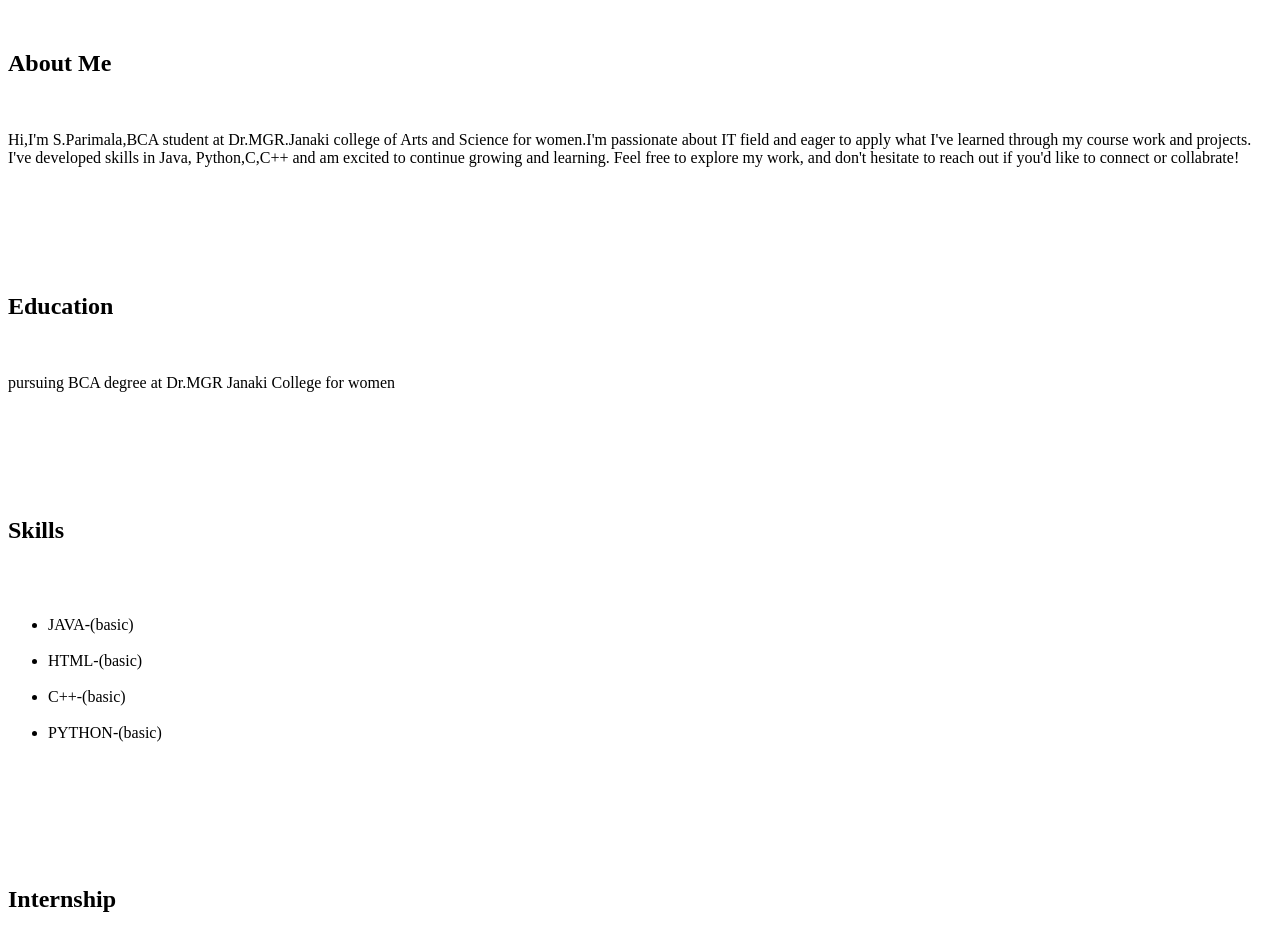
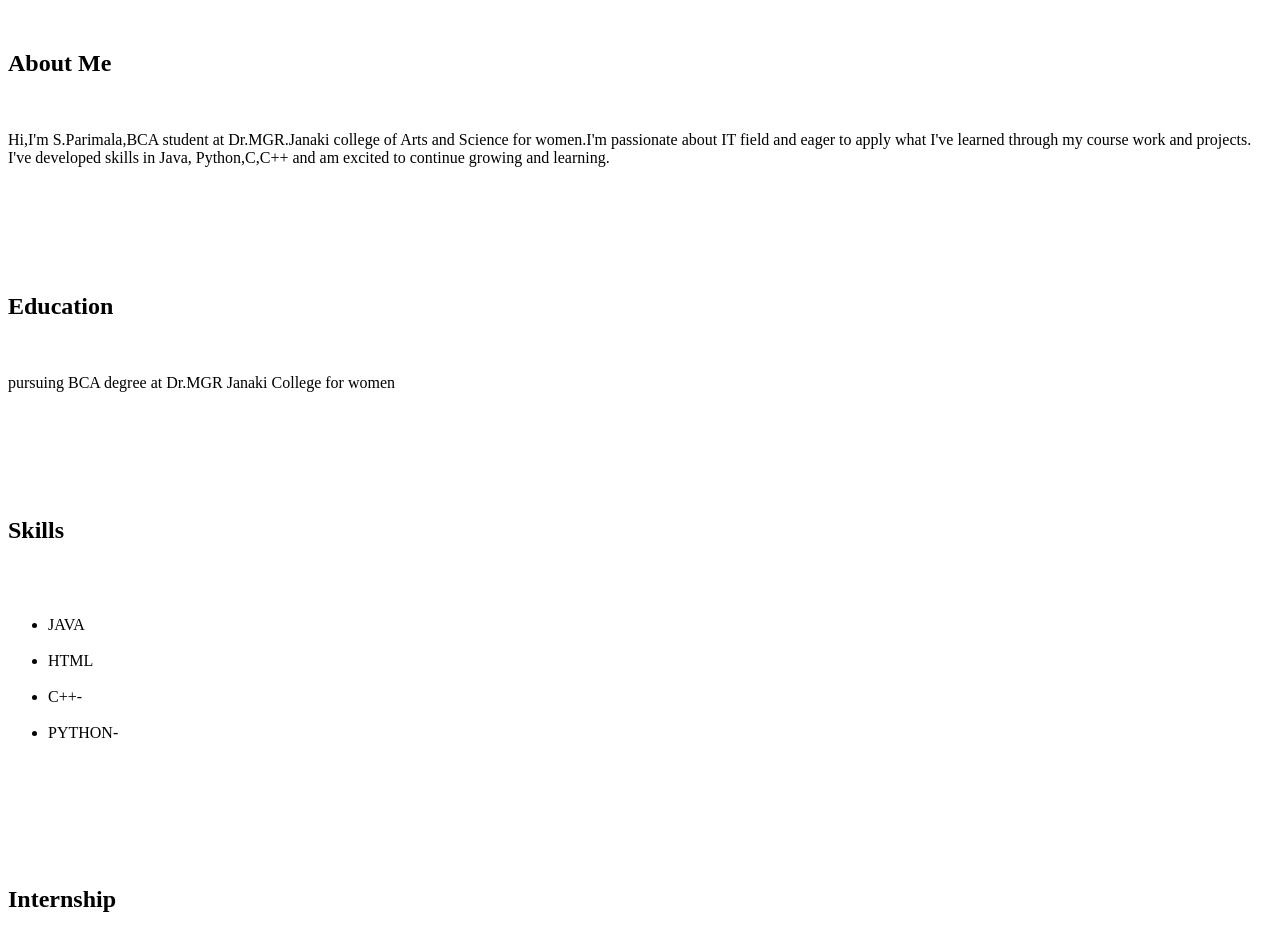
Before and after one commit to parimala922/digital_portfolio, a plain HTML site: page index.html in a window 1280 px wide. Shown: the part 1260-2199 px from the top of the page. Drawn offline with Linux system fonts and the light colour scheme.

Commit message:
Update index.html

```diff
--- a/index.html
+++ b/index.html
@@ -115,7 +115,7 @@
     <section id="about">﻿
         <div class="section-content">﻿
             <h2>About Me</h2>﻿
-            <p>Hi,I'm S.Parimala,BCA student at Dr.MGR.Janaki college of Arts and Science for women.I'm passionate about IT field and eager to apply what I've learned through my course work and projects. I've developed skills in Java, Python,C,C++ and am excited to continue growing and learning. Feel free to explore my work, and don't hesitate to reach out if you'd like to connect or collabrate!</p>﻿
+            <p>Hi,I'm S.Parimala,BCA student at Dr.MGR.Janaki college of Arts and Science for women.I'm passionate about IT field and eager to apply what I've learned through my course work and projects. I've developed skills in Java, Python,C,C++ and am excited to continue growing and learning. </p>﻿
         </div>﻿
     </section>﻿
 
@@ -132,10 +132,10 @@
         <div class="section-content">﻿
             <h2>Skills</h2>﻿
             <ul>﻿
-                <li>JAVA-(basic)</li>﻿
-                <li>HTML-(basic)</li>﻿
-                <li>C++-(basic)</li>﻿
-                <li>PYTHON-(basic)</li>﻿
+                <li>JAVA</li>﻿
+                <li>HTML</li>﻿
+                <li>C++-</li>﻿
+                <li>PYTHON-</li>﻿
 ﻿
 ﻿
             </ul>﻿
```
